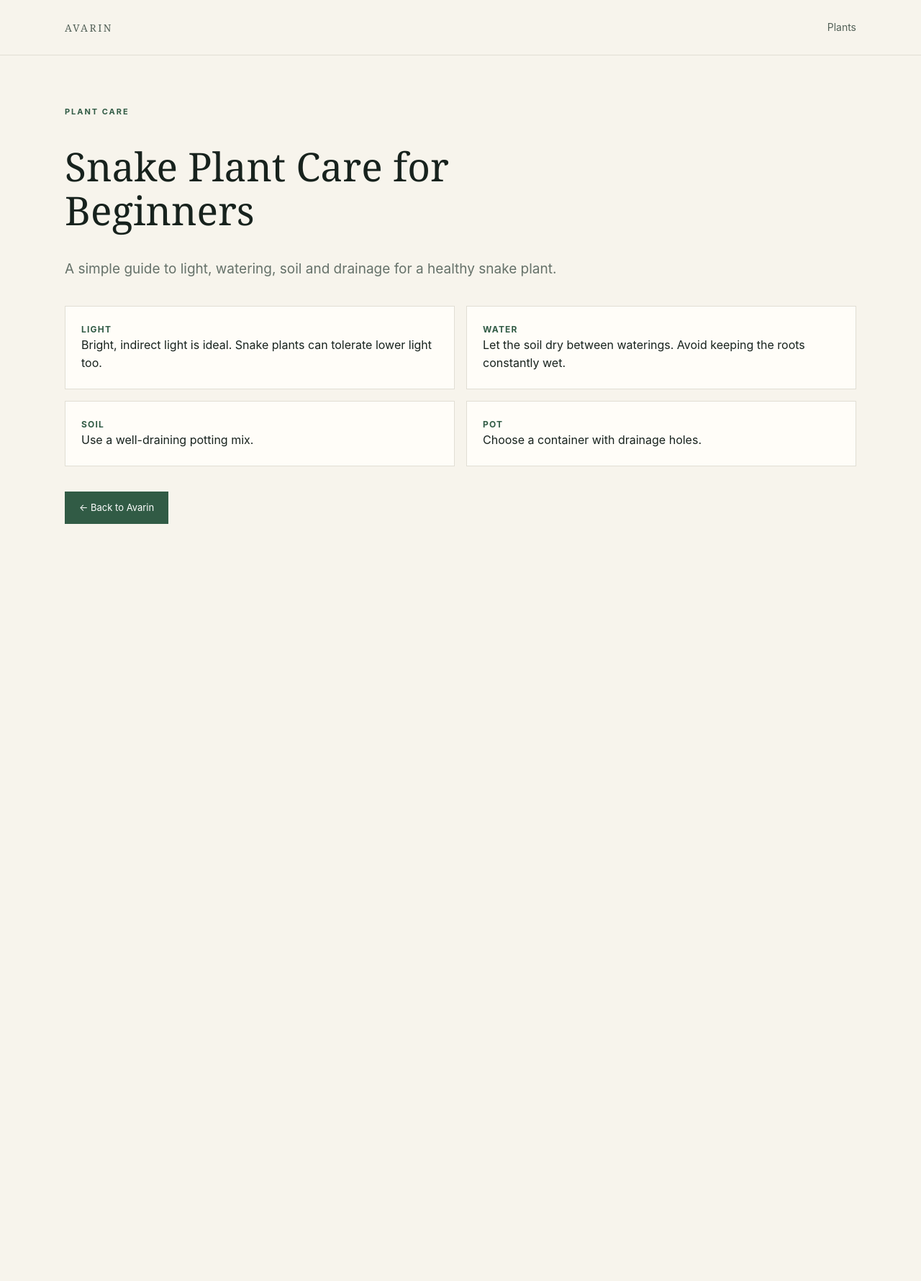
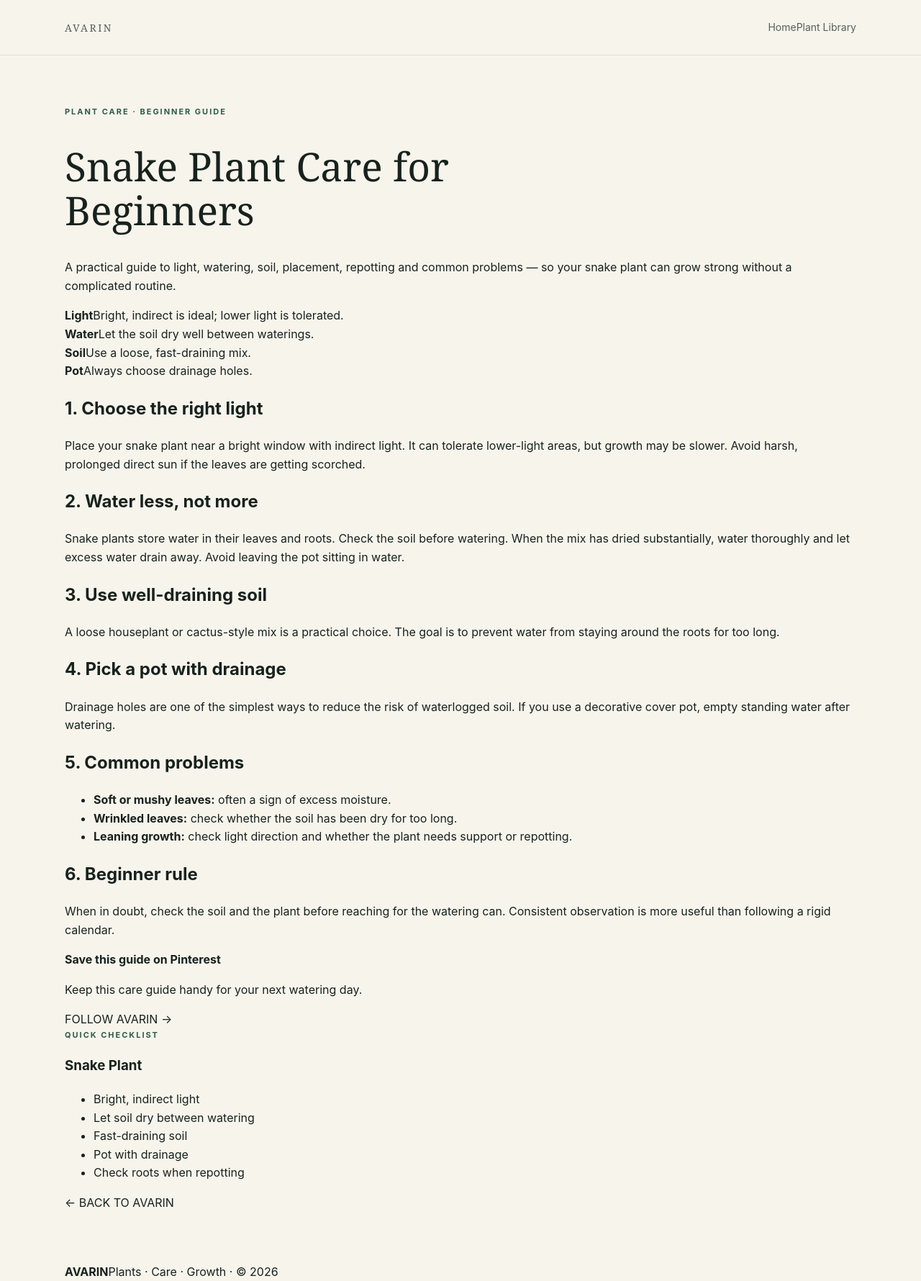
Before and after one commit to studioavarin-max/avarin-plant-website, a Flask app: page /plant/snake-plant-care in a window 1280 px wide. Shown: the whole page at 72% size. Before the commit the page ends 728 px from the top, so only its background shows below. Run offline with Flask 3, Linux system fonts and the light colour scheme; the visitor is signed in with stand-in values (Sample User, id 1).

Commit message:
Add files via upload

```diff
--- a/templates/admin.html
+++ b/templates/admin.html
@@ -1 +1 @@
-<!doctype html><html><head><meta charset="utf-8"><meta name="viewport" content="width=device-width,initial-scale=1"><title>Admin — Avarin</title><link rel="stylesheet" href="/static/style.css"></head><body><main class="wrap admin"><div class="eyebrow">Private dashboard</div><h1 style="font:400 48px Georgia,serif">Avarin Content</h1><div class="private"><strong>Private backend</strong><br>Only authenticated administrators can see this page. Public visitors only see published plant guides.</div><h2>Published plant pages</h2>{% for slug,item in plants.items() %}<p><strong>{{ item.title }}</strong> — <a href="/plant/{{ slug }}">View public page</a></p>{% endfor %}<p><a class="btn" href="/logout">Log out</a></p></main></body></html>
+<!doctype html><html><head><meta charset="utf-8"><meta name="viewport" content="width=device-width,initial-scale=1"><title>Private Admin — Avarin</title><link rel="stylesheet" href="/static/style.css"></head><body><main class="wrap admin"><div class="eyebrow">Private dashboard</div><h1 style="font:400 50px Georgia,serif">Avarin Content</h1><div class="private"><strong>Private backend</strong><br>Only authenticated administrators can access this area. Public visitors see published plant guides only.</div><h2>Published plant pages</h2>{% for slug,item in plants.items() %}<p><strong>{{ item.title }}</strong> — <a class="arrow" href="/plant/{{ slug }}">VIEW PUBLIC PAGE →</a></p>{% endfor %}<p><a class="button" href="/logout">LOG OUT</a></p></main></body></html>
--- a/templates/login.html
+++ b/templates/login.html
@@ -1 +1 @@
-<!doctype html><html><head><meta charset="utf-8"><meta name="viewport" content="width=device-width,initial-scale=1"><title>Private Admin — Avarin</title><link rel="stylesheet" href="/static/style.css"></head><body><main class="login"><div class="eyebrow">Private area</div><h1 style="font:400 38px Georgia,serif">Avarin Admin</h1><p>Only the site owner can access this area.</p>{% if error %}<p style="color:#9b3d35">{{ error }}</p>{% endif %}<form method="post"><label>Username</label><input name="username" autocomplete="username" required><label>Password</label><input type="password" name="password" autocomplete="current-password" required><button class="btn" type="submit">Sign in</button></form></main></body></html>
+<!doctype html><html><head><meta charset="utf-8"><meta name="viewport" content="width=device-width,initial-scale=1"><title>Private Admin — Avarin</title><link rel="stylesheet" href="/static/style.css"></head><body><main class="login"><div class="eyebrow">Private area</div><h1 style="font:400 38px Georgia,serif">Avarin Admin</h1><p>Only the site owner can access this area.</p>{% if error %}<p style="color:#9b3d35">{{ error }}</p>{% endif %}<form method="post"><label>Username</label><input name="username" autocomplete="username" required><label>Password</label><input type="password" name="password" autocomplete="current-password" required><button class="button" type="submit">SIGN IN</button></form></main></body></html>
--- a/templates/plant.html
+++ b/templates/plant.html
@@ -1 +1,13 @@
-<!doctype html><html><head><meta charset="utf-8"><meta name="viewport" content="width=device-width,initial-scale=1"><title>{{ plant.title }} — Avarin</title><link rel="stylesheet" href="/static/style.css"></head><body><header><div class="wrap nav"><a class="logo" href="/">AVARIN</a><a href="/">Plants</a></div></header><main class="wrap article"><div class="eyebrow">{{ plant.category }}</div><h1>{{ plant.title }}</h1><p class="intro">{{ plant.summary }}</p><div class="tips">{% for label,text in plant.tips %}<div class="tip"><strong>{{ label }}</strong>{{ text }}</div>{% endfor %}</div><p style="margin-top:35px"><a class="btn" href="/">← Back to Avarin</a></p></main></body></html>
+<!doctype html><html lang="en"><head><meta charset="utf-8"><meta name="viewport" content="width=device-width,initial-scale=1"><meta name="description" content="Snake Plant Care for Beginners — light, watering, soil, repotting, common problems and propagation tips from Avarin."><title>Snake Plant Care for Beginners | Avarin</title><link rel="stylesheet" href="/static/style.css"></head><body>
+<header><div class="wrap nav"><a class="logo" href="/">AVARIN</a><nav class="navlinks"><a href="/">Home</a><a href="/#plants">Plant Library</a></nav></div></header>
+<main class="wrap article"><div class="article-head"><div class="eyebrow">Plant Care · Beginner Guide</div><h1>Snake Plant Care for Beginners</h1><p class="lead">A practical guide to light, watering, soil, placement, repotting and common problems — so your snake plant can grow strong without a complicated routine.</p></div>
+<div class="article-layout"><article class="article-body"><div class="care-table"><div><strong>Light</strong>Bright, indirect is ideal; lower light is tolerated.</div><div><strong>Water</strong>Let the soil dry well between waterings.</div><div><strong>Soil</strong>Use a loose, fast-draining mix.</div><div><strong>Pot</strong>Always choose drainage holes.</div></div>
+<h2>1. Choose the right light</h2><p>Place your snake plant near a bright window with indirect light. It can tolerate lower-light areas, but growth may be slower. Avoid harsh, prolonged direct sun if the leaves are getting scorched.</p>
+<h2>2. Water less, not more</h2><p>Snake plants store water in their leaves and roots. Check the soil before watering. When the mix has dried substantially, water thoroughly and let excess water drain away. Avoid leaving the pot sitting in water.</p>
+<h2>3. Use well-draining soil</h2><p>A loose houseplant or cactus-style mix is a practical choice. The goal is to prevent water from staying around the roots for too long.</p>
+<h2>4. Pick a pot with drainage</h2><p>Drainage holes are one of the simplest ways to reduce the risk of waterlogged soil. If you use a decorative cover pot, empty standing water after watering.</p>
+<h2>5. Common problems</h2><ul><li><strong>Soft or mushy leaves:</strong> often a sign of excess moisture.</li><li><strong>Wrinkled leaves:</strong> check whether the soil has been dry for too long.</li><li><strong>Leaning growth:</strong> check light direction and whether the plant needs support or repotting.</li></ul>
+<h2>6. Beginner rule</h2><p>When in doubt, check the soil and the plant before reaching for the watering can. Consistent observation is more useful than following a rigid calendar.</p>
+<div class="pinterest"><strong>Save this guide on Pinterest</strong><p>Keep this care guide handy for your next watering day.</p><a class="button" href="https://www.pinterest.com/avarinstudio/" target="_blank" rel="noopener">FOLLOW AVARIN →</a></div>
+</article><aside class="side"><div class="eyebrow">Quick checklist</div><h3>Snake Plant</h3><ul><li>Bright, indirect light</li><li>Let soil dry between watering</li><li>Fast-draining soil</li><li>Pot with drainage</li><li>Check roots when repotting</li></ul><a class="arrow" href="/">← BACK TO AVARIN</a></aside></div></main>
+<footer><div class="wrap footer"><strong>AVARIN</strong><span>Plants · Care · Growth · © 2026</span></div></footer></body></html>
```
Also changed, not shown: templates/home.html (+7 -1 lines).
